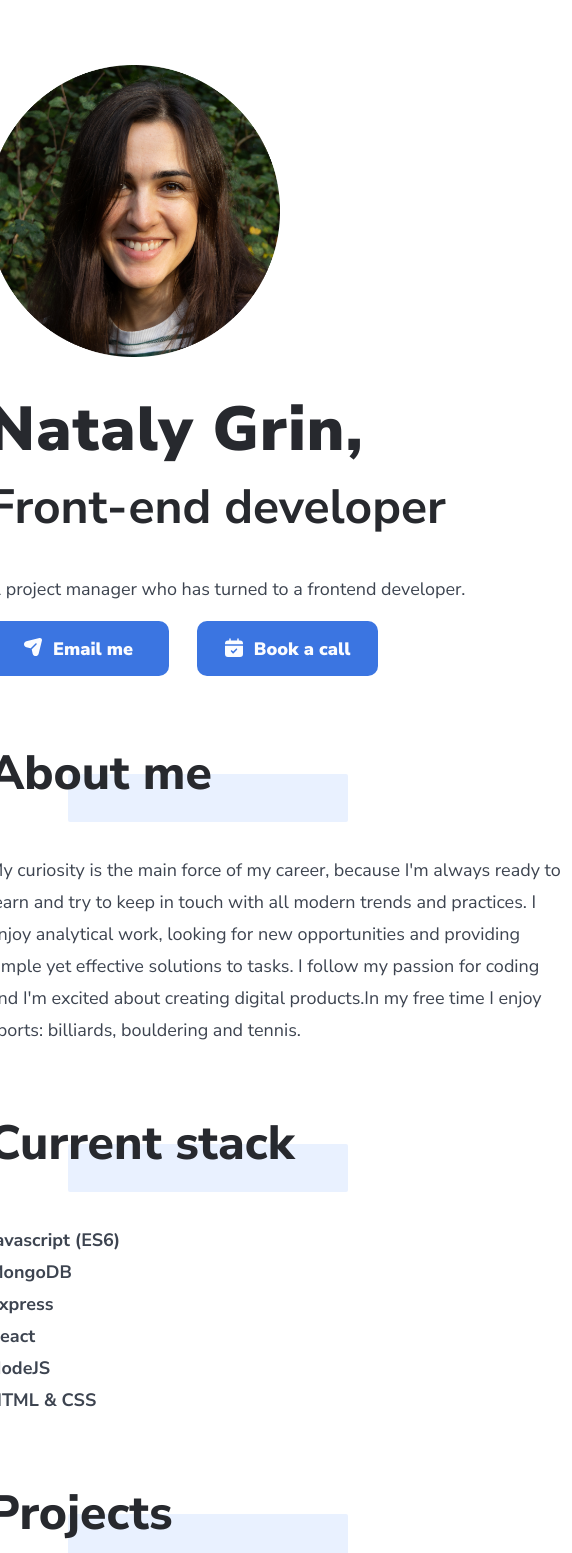
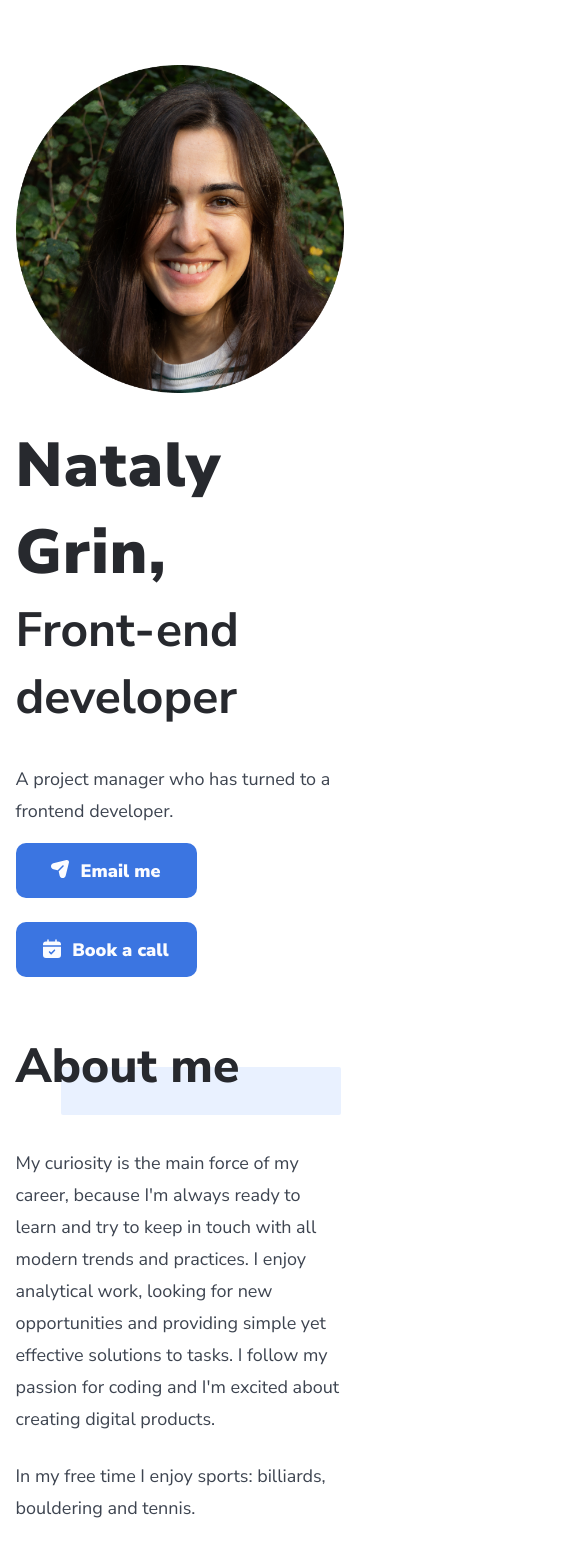
Before and after one commit to tomby5475/portfolio, a plain HTML site: page index.html in a window 390 px wide. Shown: the top 1553 px of the page, 572 px wide, since content can reach past the window. Drawn offline with Linux system fonts and the light colour scheme.

Commit message:
add media query for small screens

```diff
--- a/index.html
+++ b/index.html
@@ -26,12 +26,14 @@
             </div>
           </div>
       </header>
-      <article>
+      <main>
+        <article class="about_me">
           <div class="header_rectangle">
             <h2>About me</h2>
             <div class="rectangle"></div>
           </div>
-        <p>My curiosity is the main force of my career, because I'm always ready to learn and try to keep in touch with all modern trends and practices. I enjoy analytical work, looking for new opportunities and providing simple yet effective solutions to tasks. I follow my passion for coding and I'm excited about creating digital products.In my free time I enjoy sports: billiards, bouldering and tennis.</p>
+          <p>My curiosity is the main force of my career, because I'm always ready to learn and try to keep in touch with all modern trends and practices. I enjoy analytical work, looking for new opportunities and providing simple yet effective solutions to tasks. I follow my passion for coding and I'm excited about creating digital products. </p>
+          <p class="p_last">In my free time I enjoy sports: billiards, bouldering and tennis.</p>
         </article>
         <article>
           <div class="header_rectangle">
@@ -93,6 +95,7 @@
             </div>
           </section>
         </article>
+      </main>
       <footer>
         <div class="footer_content">
           <h3>Let's be friends!</h3>
--- a/style.css
+++ b/style.css
@@ -25,7 +25,6 @@ html {
 
 body {
   background-color: var(--backgroundColor);
-  /* width: var(--max-width); */
 }
 
 a {
@@ -37,6 +36,7 @@ h1, h2, h3, h4, h5 {
   padding: 0;
   color: var(--black--900);
 }
+
 h1 {
   font-size: 3.875rem;
   font-weight: 900;
@@ -46,7 +46,6 @@ h1 {
 
 h2 {
   font-size: 3rem;
-  /* margin: 64px 0 47px 0; */
   color: var(--black--900);
   font-weight: 800;
   line-height: 140%;
@@ -82,14 +81,14 @@ p {
 }
 
 .content {
-  width: 560px;
+  width: 40vw;
   margin: 0 auto;
   display: grid;
   justify-content: center;
 }
 
 .foto {
-  max-width: 50%;
+  max-width: 20rem;
   margin: 65px 0 24px 0;
 }
 
@@ -121,6 +120,10 @@ p {
 
 .btn {
   color: var(--white--100);
+}
+
+.p_last {
+  margin-top: 25px;
 }
 
 .stack_li {
@@ -189,3 +192,65 @@ footer {
 .footer_CTA div:last-child {
   margin-right: 0;
 }
+
+/* @media only screen and (min-width: 480px) and (max-width: 769px) { */
+  /* body {
+    padding: 0 50px;
+  }
+
+  .content {
+    width: 40rem;
+    margin: 0 2rem;
+  }
+} */
+
+@media only screen and (min-width: 320px) and (max-width: 479px) {
+
+  header {
+  max-width: 20.5rem;
+  }
+
+  .foto {
+   width: 90%;
+   min-width: 100%;
+  }
+
+  .CTA {
+    display: block;
+    margin-bottom: 24px;
+  }
+
+  .about_me {
+    max-width: 20.5rem;
+  }
+
+  .header_rectangle {
+    margin: 32px 0 47px 0;
+  }
+
+  .rectangle {
+    left: 45px;
+  }
+
+  .projects_img {
+    width: 325px;
+    /* min-width: 100%; */
+  }
+
+  .projects_p {
+    width: 325px;
+  }
+
+  .footer_content {
+    width: 200px;
+  }
+
+  .footer_CTA {
+    margin-left: 8px;
+  }
+
+  .social_btn a{
+    margin: 0 10px;
+  }
+
+}
```
Lines whose indentation alone changed are shown as unchanged.
